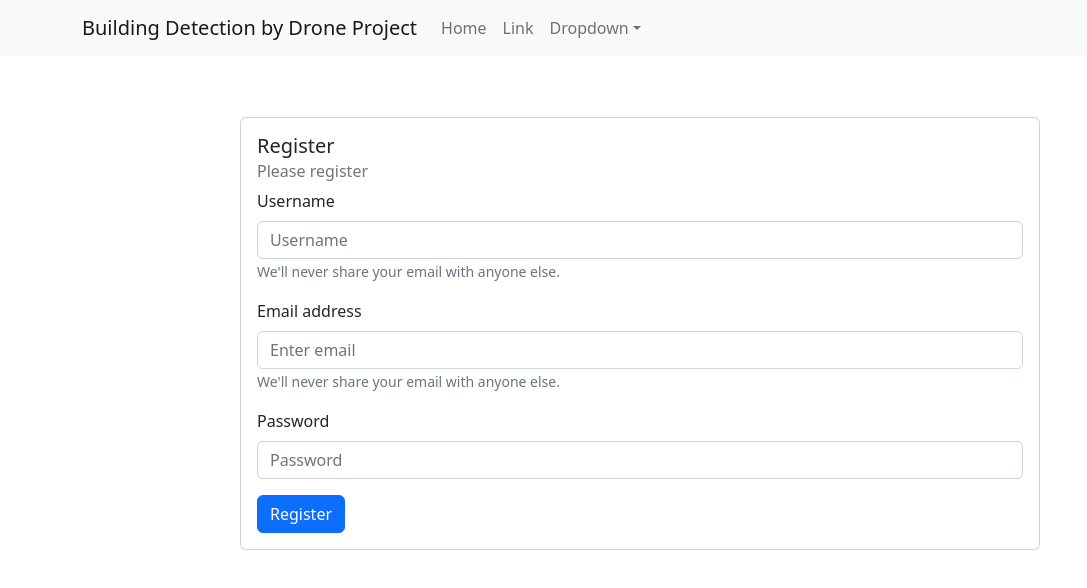
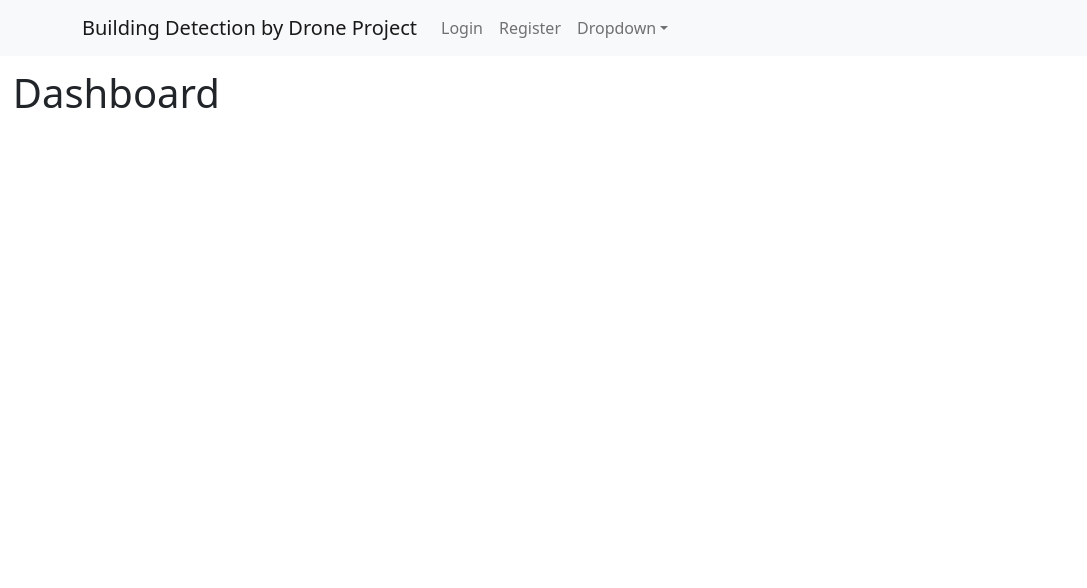
Before and after one commit to jonher16KAIST/drone, a React (Create React App) app in the folder drone/: page /dashboard in a window 1280 px wide. Shown: the top 588 px of the page, without its empty margins (0-1087 px from the left). Built offline with nearby package versions, Linux system fonts and the light colour scheme.

Commit message:
implementation of react router

```diff
--- a/drone/package.json
+++ b/drone/package.json
@@ -10,6 +10,7 @@
     "react": "^18.2.0",
     "react-bootstrap": "^2.6.0",
     "react-dom": "^18.2.0",
+    "react-router-dom": "^5.2.0",
     "react-scripts": "5.0.1",
     "web-vitals": "^2.1.4"
   },
--- a/drone/src/App.js
+++ b/drone/src/App.js
@@ -2,7 +2,9 @@ import './App.css';
 import 'bootstrap/dist/css/bootstrap.min.css';
 import Login from "./pages/Login"
 import Register from "./pages/Register"
+import Dashboard from './pages/Dashboard';
 import HeaderBar from "./components/HeaderBar"
+import { Route, Routes, Switch, BrowserRouter} from 'react-router-dom';
 
 
 function App() {
@@ -10,8 +12,19 @@ function App() {
     <>
     <HeaderBar />
     <div className="app">
-
-      <Register />
+      <BrowserRouter>
+      <Switch>
+      <Route path="/dashboard">
+            <Dashboard />
+          </Route>
+          <Route path="/register">
+            <Register />
+          </Route>
+          <Route path="/login">
+            <Login />
+          </Route>
+        </Switch>
+    </BrowserRouter>
     </div>
     </>
   );
--- a/drone/src/components/HeaderBar.jsx
+++ b/drone/src/components/HeaderBar.jsx
@@ -8,12 +8,12 @@ const HeaderBar = () => {
   return (
     <Navbar bg="light" expand="lg">
       <Container>
-        <Navbar.Brand href="#home">Building Detection by Drone Project</Navbar.Brand>
+        <Navbar.Brand href="#login">Building Detection by Drone Project</Navbar.Brand>
         <Navbar.Toggle aria-controls="basic-navbar-nav" />
         <Navbar.Collapse id="basic-navbar-nav">
           <Nav className="me-auto">
-            <Nav.Link href="#home">Home</Nav.Link>
-            <Nav.Link href="#link">Link</Nav.Link>
+            <Nav.Link href="/login">Login</Nav.Link>
+            <Nav.Link href="/register">Register</Nav.Link>
             <NavDropdown title="Dropdown" id="basic-nav-dropdown">
               <NavDropdown.Item href="#action/3.1">Action</NavDropdown.Item>
               <NavDropdown.Item href="#action/3.2">
--- /dev/null
+++ b/drone/src/pages/Dashboard.jsx
@@ -0,0 +1,11 @@
+import React from 'react'
+
+const Dashboard = () => {
+  return (
+    <div>
+      <h1>Dashboard</h1>
+    </div>
+  )
+}
+
+export default Dashboard
--- a/drone/src/pages/Login.jsx
+++ b/drone/src/pages/Login.jsx
@@ -4,23 +4,26 @@ import { Form, Button, Card } from "react-bootstrap";
 
 const Login = () => {
 
-    // const userRef = userRef();
-    // const errRef = userRef();
+  const server = {ip: '192.168.0.105', port: "1337"}
 
-    // const [user, setUser] = useState('');
-    // const [pwd, setPwd] = useState('');
-    // const [errMsg, setErrMsg] = useState('');
-    // const [success, setSuccess] = useState('');
+  const [pwd, setPwd] = useState("");
+  const [email, setEmail] = useState("");
 
-    // useEffect(() => {
-    //   userRef.current.focus()
-
-    // }, [])
-    // useEffect(() => {
-    //     setErrMsg('')
-
-    //   }, [user,pwd])
-
+  async function loginUser(event) {
+    event.preventDefault()
+    const response = await fetch(`http://${server.ip}:${server.port}/api/login`, {
+      method: 'POST',
+      headers: {
+        'Content-Type': 'application/json',
+      },
+      body: JSON.stringify({
+        email,
+        pwd,
+      }),
+    })
+    const data = await response.json()
+    console.log(data)
+  }
 
   return (
 
@@ -31,10 +34,21 @@ const Login = () => {
         <Card.Subtitle className="mb-2 text-muted">
           Please login
         </Card.Subtitle>
-          <Form>
+
+        <Form onSubmit={loginUser}>
+          <Form.Group className="mb-3" controlId="formBasicEmail">
+            <Form.Text className="text-muted">
+              We'll never share your email with anyone else.
+            </Form.Text>
+          </Form.Group>
           <Form.Group className="mb-3" controlId="formBasicEmail">
             <Form.Label>Email address</Form.Label>
-              <Form.Control type="email" placeholder="Enter email" />
+            <Form.Control
+              value={email}
+              onChange={(e) => setEmail(e.target.value)}
+              type="email"
+              placeholder="Enter email"
+            />
             <Form.Text className="text-muted">
               We'll never share your email with anyone else.
             </Form.Text>
@@ -42,11 +56,16 @@ const Login = () => {
 
           <Form.Group className="mb-3" controlId="formBasicPassword">
             <Form.Label>Password</Form.Label>
-              <Form.Control type="password" placeholder="Password" />
+            <Form.Control
+              value={pwd}
+              onChange={(e) => setPwd(e.target.value)}
+              type="password"
+              placeholder="Password"
+            />
           </Form.Group>
 
           <Button variant="primary" type="submit">
-              Submit
+            Login
           </Button>
         </Form>
       </Card.Body>
```
Also changed, not shown: 1 other file (tests, documents, lock files or other folders). Lines whose indentation alone changed are shown as unchanged.
